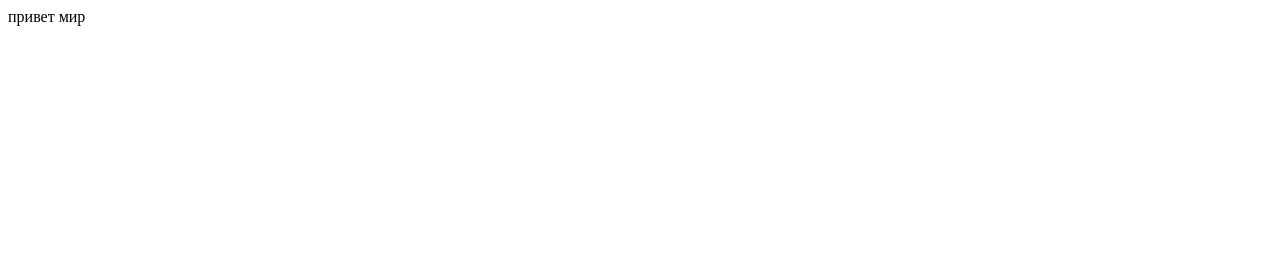
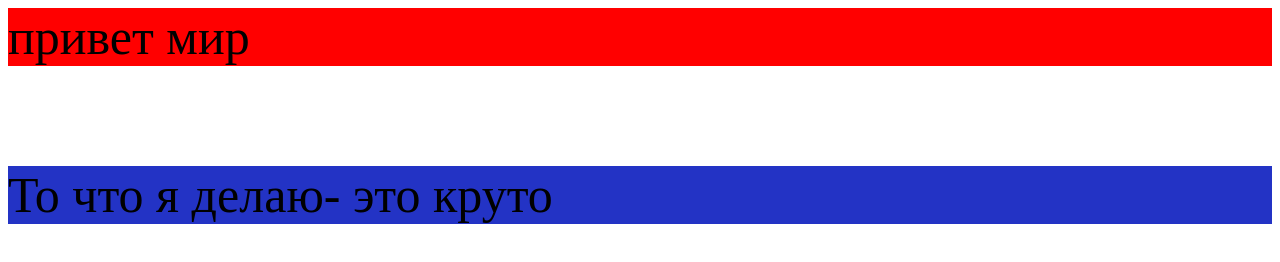
Before and after one commit to Nbvehsxtd/first-projekt, a plain HTML site: page index.html in a window 1280 px wide. Drawn offline with Linux system fonts and the light colour scheme.

Commit message:
Обновление стилей

```diff
--- a/index.html
+++ b/index.html
@@ -6,6 +6,8 @@
     <title>Document</title>
 </head>
 <body>
-    <div>привет мир</div>
+    <div class="div">привет мир</div>
+    <div class="div1">То что я делаю- это круто</div>
+    <link rel="stylesheet" href="style.css">
 </body>
 </html>
--- a/style.css
+++ b/style.css
@@ -0,0 +1,9 @@
+.div {
+    font-size: 50px;
+    background-color: red;
+    margin-bottom: 100px;
+}
+.div1 {
+    font-size: 50px;
+    background-color: rgb(35, 51, 197);
+}
```
